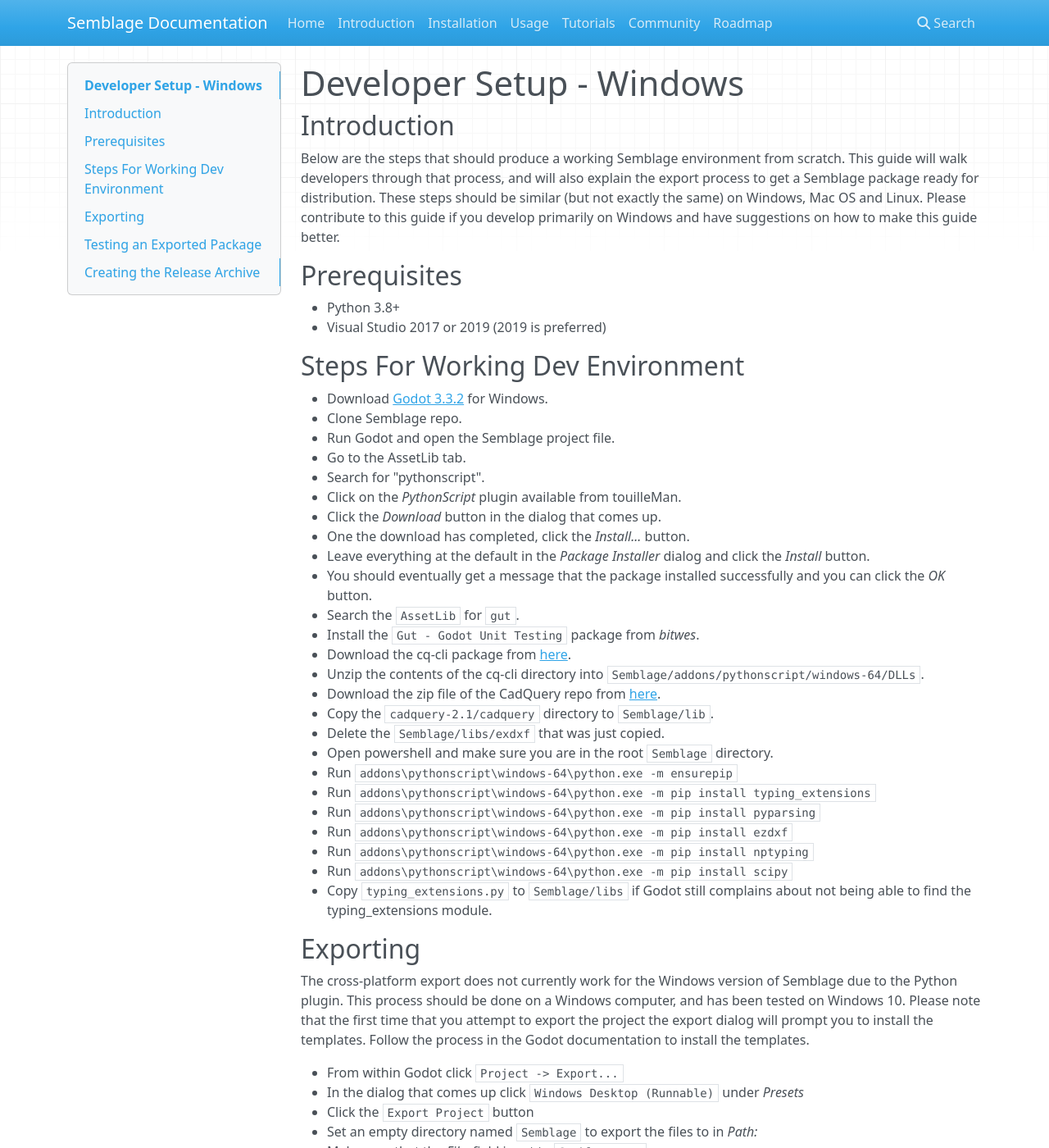
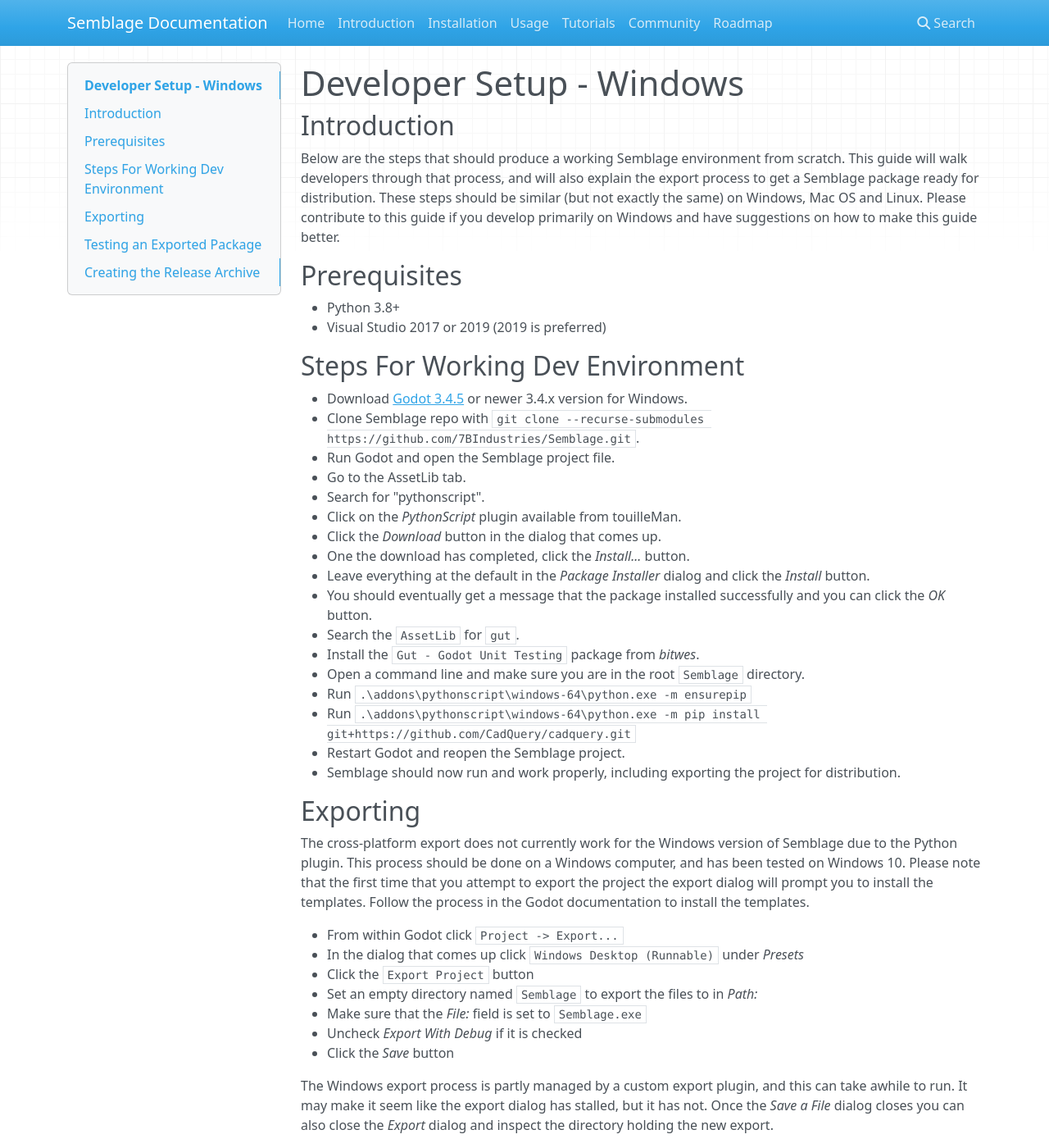
Before and after one commit to 7BIndustries/semblage-docs, an MkDocs documentation site: the page built from docs/developer_setup_windows.md, in a window 1280 px wide and 1400 px high. Shown: the whole window at 82% size. Built offline with MkDocs 1.6.1, drawn with Linux system fonts in a browser that asks for light colours; nearby versions of some CDN libraries.

Commit message:
Updated Windows developer documentation

```diff
--- a/docs/developer_setup_windows.md
+++ b/docs/developer_setup_windows.md
@@ -11,8 +11,8 @@
 
 ## Steps For Working Dev Environment
 
-* Download [Godot 3.3.2](https://downloads.tuxfamily.org/godotengine/3.3.2/Godot_v3.3.2-stable_win64.exe.zip) for Windows.
-* Clone Semblage repo.
+* Download [Godot 3.4.5](https://godotengine.org/download) or newer 3.4.x version for Windows.
+* Clone Semblage repo with `git clone --recurse-submodules https://github.com/7BIndustries/Semblage.git`.
 * Run Godot and open the Semblage project file.
 * Go to the AssetLib tab.
 * Search for "pythonscript".
@@ -23,19 +23,11 @@
 * You should eventually get a message that the package installed successfully and you can click the _OK_ button.
 * Search the `AssetLib` for `gut`.
 * Install the `Gut - Godot Unit Testing` package from _bitwes_.
-* Download the cq-cli package from [here](https://github.com/CadQuery/cq-cli/releases/download/v2.1.0/cq-cli-Windows.zip).
-* Unzip the contents of the cq-cli directory into `Semblage/addons/pythonscript/windows-64/DLLs`.
-* Download the zip file of the CadQuery repo from [here](https://github.com/CadQuery/cadquery/archive/refs/tags/2.1.zip).
-* Copy the `cadquery-2.1/cadquery` directory to `Semblage/lib`.
-* Delete the `Semblage/libs/exdxf` that was just copied.
-* Open powershell and make sure you are in the root `Semblage` directory.
-* Run `addons\pythonscript\windows-64\python.exe -m ensurepip`
-* Run `addons\pythonscript\windows-64\python.exe -m pip install typing_extensions`
-* Run `addons\pythonscript\windows-64\python.exe -m pip install pyparsing`
-* Run `addons\pythonscript\windows-64\python.exe -m pip install ezdxf`
-* Run `addons\pythonscript\windows-64\python.exe -m pip install nptyping`
-* Run `addons\pythonscript\windows-64\python.exe -m pip install scipy`
-* Copy `typing_extensions.py` to `Semblage/libs` if Godot still complains about not being able to find the typing_extensions module.
+* Open a command line and make sure you are in the root `Semblage` directory.
+* Run `.\addons\pythonscript\windows-64\python.exe -m ensurepip`
+* Run `.\addons\pythonscript\windows-64\python.exe -m pip install git+https://github.com/CadQuery/cadquery.git`
+* Restart Godot and reopen the Semblage project.
+* Semblage should now run and work properly, including exporting the project for distribution.
 
 ## Exporting
 
```
Also changed, not shown: docs/developer_setup_linux.md (+2 -2 lines).
